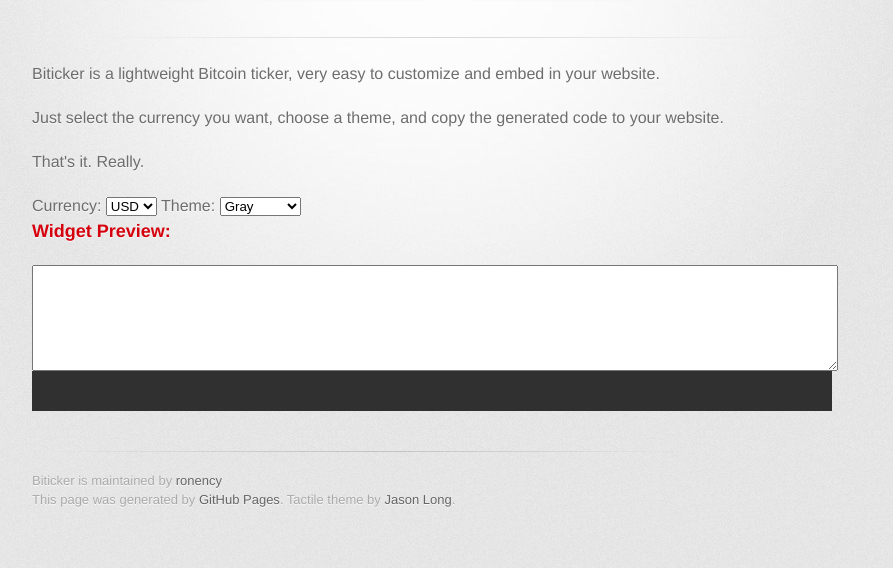
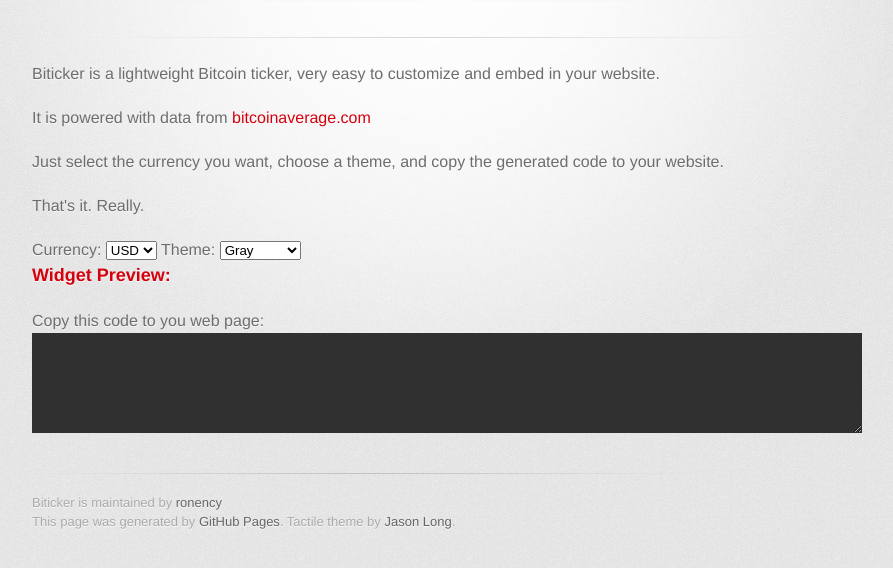
Before and after one commit to ronency/biticker, a plain HTML site: page index.html in a window 1280 px wide. Shown: the part 170-738 px from the top of the page, without its empty margins (208-1101 px from the left). Drawn offline with Linux system fonts and the light colour scheme; a script that the page names is missing; a web font is replaced by a local one.

Commit message:
gh-page updated

```diff
--- a/index.html
+++ b/index.html
@@ -30,6 +30,7 @@
         <hr>
         <section id="main_content">
           <p>Biticker is a lightweight Bitcoin ticker, very easy to customize and embed in your website.</p>
+          <p>It is powered with data from <a href="https://bitcoinaverage.com">bitcoinaverage.com</a></p>
           <p>Just select the currency you want, choose a theme, and copy the generated code to your website.</p>
           <p>That's it. Really.</p>
 
@@ -66,8 +67,8 @@
               <h3>Widget Preview:</h3>
               <div id="ticker-container"></div>
             </div>
-            <textarea id="biticker-single1"></textarea>
-            <pre><code id="biticker-single"></code></pre>
+            <div>Copy this code to you web page:</div>
+            <textarea id="biticker-single"></textarea>
           </div>
         </section>
         <footer>
--- a/stylesheets/biticker-generator.css
+++ b/stylesheets/biticker-generator.css
@@ -1,3 +1,5 @@
 
-textarea {width:100%;height:100px;display:block;clear:both;}
+textarea {width:100%;height:70px;display:block;clear:both;background-color: #303030;
+    border: medium none;color: #F2F2F2;padding: 15px;font-size:14px;
+}
 .preview-container {margin-bottom:20px;}
```
